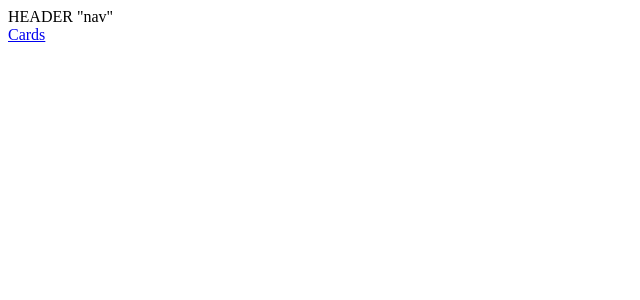
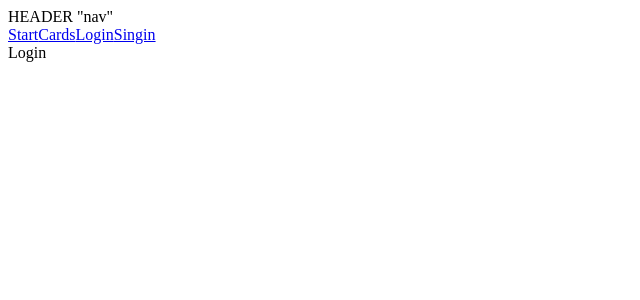
Before and after one commit to mcbauman/Final-Project-friendsFinder, a React (Create React App) app in the folder frontend/: page /Login in a window 1280 px wide. Before the commit this address had no page. Shown: the top 300 px of the page, without its empty margins (0-640 px from the left). Built offline with nearby package versions, Linux system fonts and the light colour scheme.

Commit message:
basic frontend structure

```diff
--- a/frontend/src/Header.jsx
+++ b/frontend/src/Header.jsx
@@ -6,7 +6,10 @@ export default function Header(){
            HEADER
            "nav"
            <nav>
+                <NavLink to="Start">Start</NavLink>
                 <NavLink to="cards">Cards</NavLink>
+                <NavLink to="Login">Login</NavLink>
+                <NavLink to="Singin">Singin</NavLink>
            </nav>
        </header>
    )
--- a/frontend/src/Main.jsx
+++ b/frontend/src/Main.jsx
@@ -1,4 +1,7 @@
-import Fetch from "./Fetch"
+import Fetch from "./Routes/Fetch"
+import Start from "./Routes/Start"
+import Login from "./Routes/Login"
+import Singin from "./Routes/Singin"
 import {Routes,Route} from "react-router-dom"
 
 export default function Main(){
@@ -6,6 +9,9 @@ export default function Main(){
         <main>
             <Routes>
                 <Route path="cards" element={<Fetch/>}/>
+                <Route path="Start" element={<Start/>}/>
+                <Route path="Login" element={<Login/>}/>
+                <Route path="Singin" element={<Singin/>}/>
             </Routes>
         </main>
     )
--- a/frontend/src/Fetch.jsx
+++ b/frontend/src/Routes/Fetch.jsx
@@ -3,7 +3,7 @@ import { FaArrowAltCircleLeft,FaArrowAltCircleRight } from 'react-icons/fa';
 
 export default function Fetch(){
     const [fetchRes,setFetchRes]=useState()
-    let howManyToFetch=50
+    let howManyToFetch=20
     let [howManyToSkip,setHowManyToSkip]=useState(0)
 useEffect(()=>{
     fetch(`${process.env.REACT_APP_MARVELAPI}${process.env.REACT_APP_ADRESS}?apikey=${process.env.REACT_APP_MARVEL_PUBLIC_KEY}&limit=${howManyToFetch}&offset=${howManyToSkip}`)
@@ -15,8 +15,8 @@ useEffect(()=>{
 },[howManyToSkip])
 
 function fiftyBackFunktion(){
-    if(howManyToSkip>=50){
-        setHowManyToSkip(howManyToSkip-50)
+    if(howManyToSkip>=howManyToFetch){
+        setHowManyToSkip(howManyToSkip-howManyToFetch)
     }else{
         setHowManyToSkip(0)
     }
@@ -35,7 +35,7 @@ return(
     <article>
         <div>
             <button onClick={fiftyBackFunktion}><FaArrowAltCircleLeft/></button>
-            <button onClick={()=>setHowManyToSkip(howManyToSkip+50)}><FaArrowAltCircleRight/></button>
+            <button onClick={()=>setHowManyToSkip(howManyToSkip+howManyToFetch)}><FaArrowAltCircleRight/></button>
         </div>
         <div id="cardsWrapper">
         {fetchRes?fetchRes.map((item)=>buildCard(item)):<p>...LOADING...</p>}
@@ -43,7 +43,7 @@ return(
         {/* <pre>{JSON.stringify(fetchRes,null,2)}</pre> */}
         <div>
             <button onClick={fiftyBackFunktion}><FaArrowAltCircleLeft/></button>
-            <button onClick={()=>setHowManyToSkip(howManyToSkip+50)}><FaArrowAltCircleRight/></button>
+            <button onClick={()=>setHowManyToSkip(howManyToSkip+howManyToFetch)}><FaArrowAltCircleRight/></button>
         </div>
     </article>
 )
--- /dev/null
+++ b/frontend/src/Routes/Login.jsx
@@ -0,0 +1,7 @@
+export default function Login(){
+    return(
+        <article>
+            Login
+        </article>
+    )
+}
--- /dev/null
+++ b/frontend/src/Routes/Singin.jsx
@@ -0,0 +1,7 @@
+export default function Singin(){
+    return(
+        <article>
+            Signin
+        </article>
+    )
+}
--- /dev/null
+++ b/frontend/src/Routes/Start.jsx
@@ -0,0 +1,7 @@
+export default function Start(){
+    return(
+        <article>
+            Start
+        </article>
+    )
+}
```
